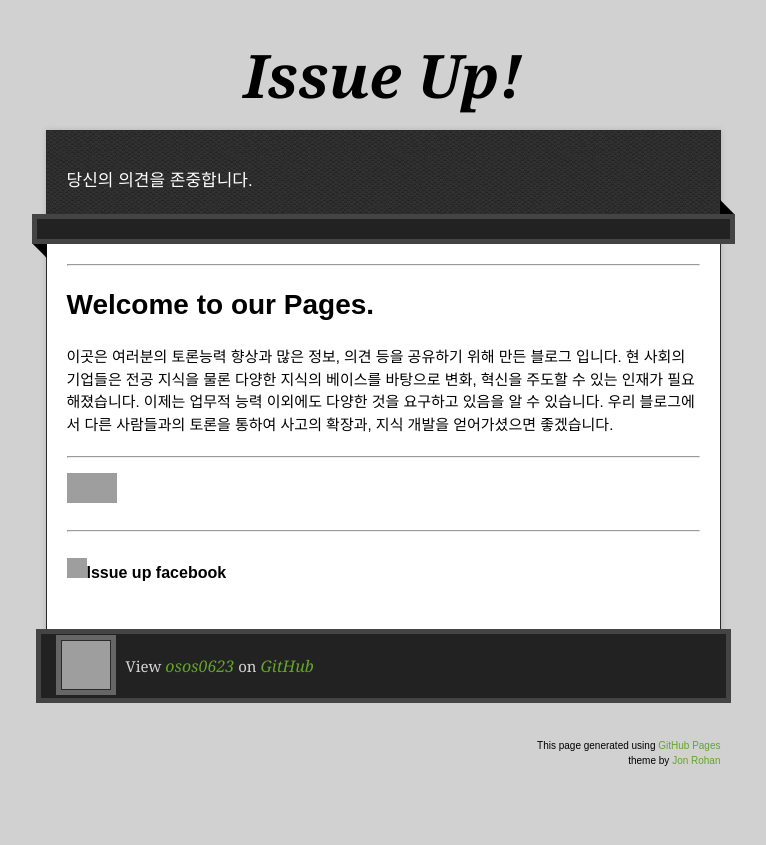
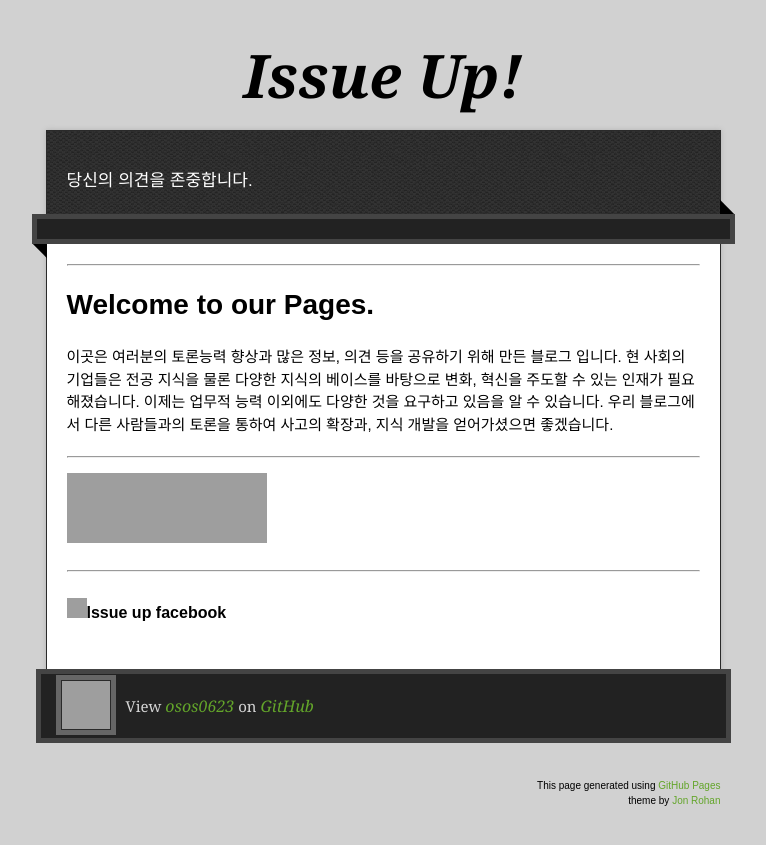
Before and after one commit to osos0623/osos0623.github.com, a Jekyll site: the page index.html, which Jekyll copies as it is, in a window 1280 px wide. Shown: the top 845 px of the page, without its empty margins (257-1023 px from the left). Built offline with Jekyll 4.4.1, drawn with Linux system fonts in a browser that asks for light colours; nearby versions of some CDN libraries; grey boxes are pictures that could not be loaded.

Commit message:
Update index.html

```diff
--- a/index.html
+++ b/index.html
@@ -47,7 +47,7 @@
 <hr>
 <div class="discussion">
 
-      <p><a href="https://facebook.com/issueup" class="discussion"><img src="https://scontent-lhr3-1.xx.fbcdn.net/hphotos-xtf1/v/t1.0-9/10603606_716824928445265_6330447069565833714_n.jpg?oh=7d623daa740a234c6dd0f3c6e3911baa&oe=55F5FEFA" width="50" height="30"></p>
+      <p><a href="https://facebook.com/issueup" class="discussion"><img src="https://scontent-lhr3-1.xx.fbcdn.net/hphotos-xtf1/v/t1.0-9/10603606_716824928445265_6330447069565833714_n.jpg?oh=7d623daa740a234c6dd0f3c6e3911baa&oe=55F5FEFA" width="200" height="70"></p>
 
       </div>
 <hr>
```
